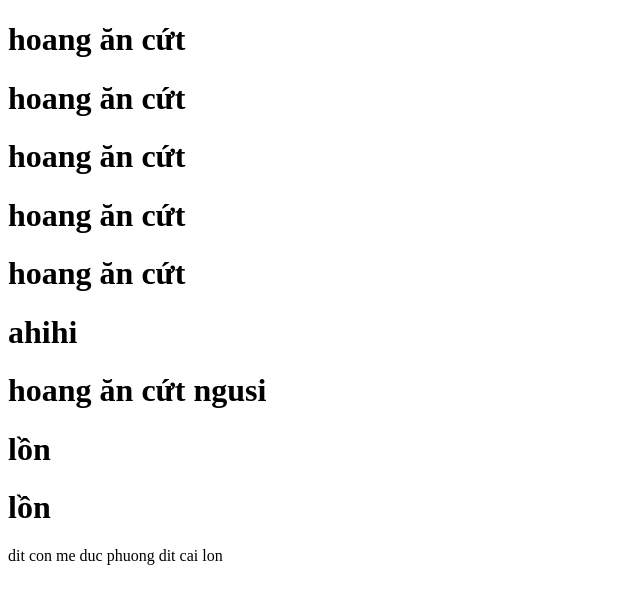
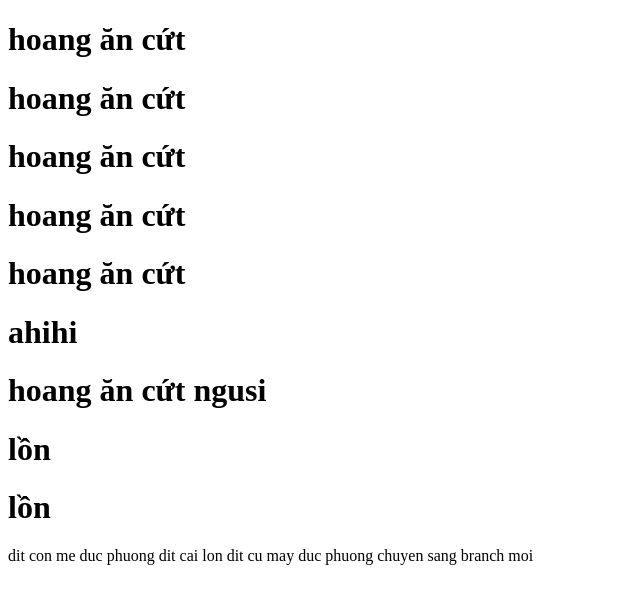
Before and after one commit to Phuongduc123/github_demo, a plain HTML site: page phuong.html in a window 1280 px wide. Shown: the whole page, without its empty margins (0-640 px from the left). Drawn offline with Linux system fonts and the light colour scheme.

Commit message:
commit vao branch moi

```diff
--- a/phuong.html
+++ b/phuong.html
@@ -12,8 +12,9 @@
         <h1> lồn </h1>
         dit con me duc phuong
         dit cai lon
+        dit cu may duc phuong
     </head>
     <body>
-
+        chuyen sang branch moi
     </body>
 </html>
```
